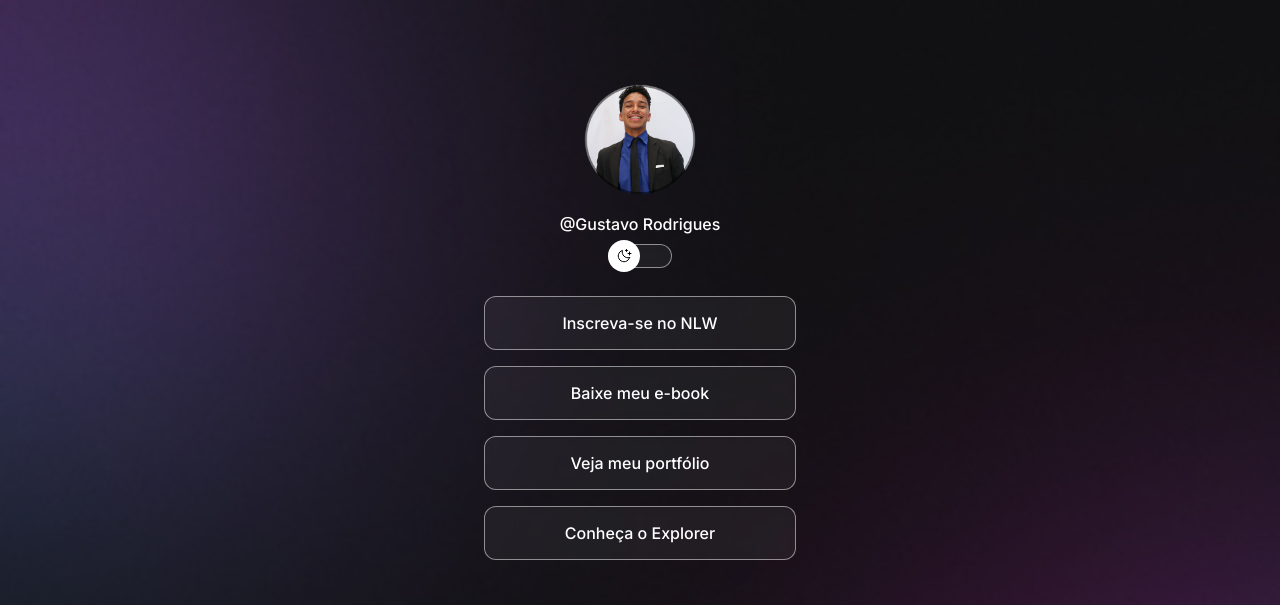
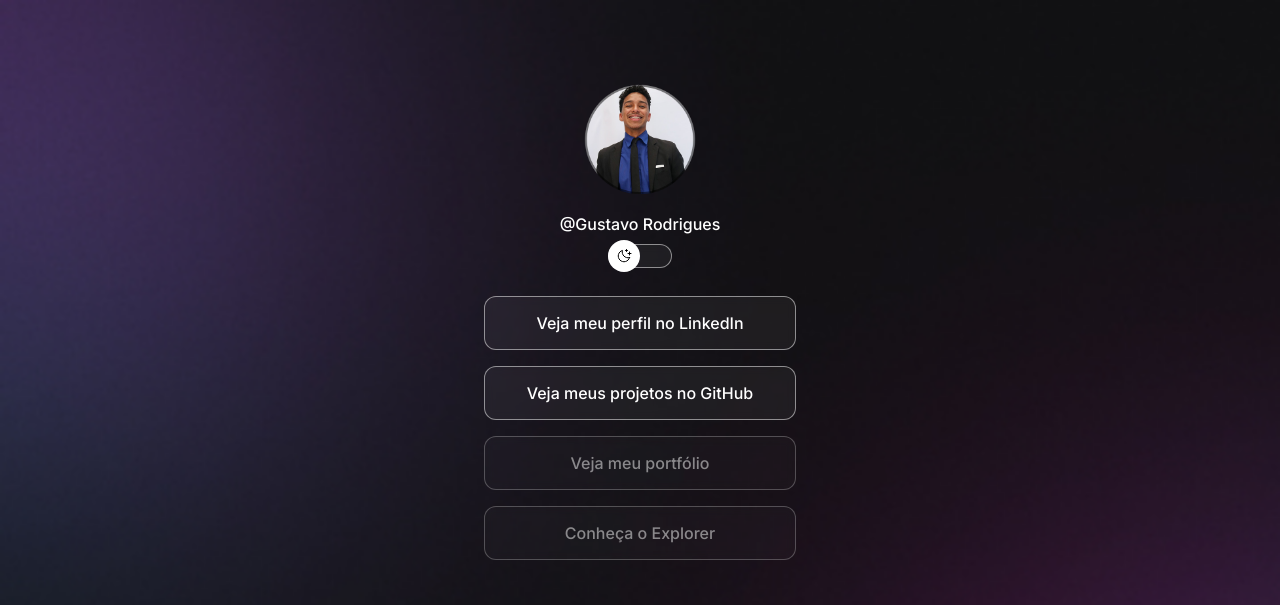
Before and after one commit to Gustavoo-coder/guh-links, a plain HTML site: page index.html in a window 1280 px wide. Shown: the top 605 px of the page. Drawn offline with nearby package versions, Linux system fonts and the light colour scheme.

Commit message:
Atualizei o documento html, inclui novos links e fiz uma alteração no estilo css

```diff
--- a/index.html
+++ b/index.html
@@ -25,33 +25,33 @@
 
         <ul>
           <li>
-            <a href="#">Inscreva-se no NLW</a>
+            <a href="https://www.linkedin.com/in/gustavo-rodrigues-68760025b/" target="_blank">Veja meu perfil no LinkedIn</a>
             </li>
 
             <li>
-              <a href="#">Baixe meu e-book</a>
+              <a href="https://github.com/Gustavoo-coder" target="_blank">Veja meus projetos no GitHub</a>
             </li>
 
             <li>
-              <a href="#">Veja meu portfólio</a>
+              <a href="#" id="portifolio" >Veja meu portfólio</a>
             </li>
 
             <li>
-              <a href="#">Conheça o Explorer</a>
+              <a href="#" id="explorer"  >Conheça o Explorer</a>
             </li>
           </ul>
 
            <div id="icons">
-                <a href="https://github.com/Gustavoo-coder" target="_blank">
-                  <ion-icon name="logo-github"></ion-icon>
+                <a href="mailto:gustavoaft78@outlook.com" target="_blank">
+                  <ion-icon name="mail"></ion-icon>
                 </a>
 
                 <a href="https://www.instagram.com/tavares_twt/" target="_blank">
                   <ion-icon name="logo-instagram"></ion-icon>
                 </a>
 
-                <a href="https://www.linkedin.com/in/gustavo-rodrigues-68760025b/" target="_blank">
-                  <ion-icon name="logo-linkedin"></ion-icon>
+                <a href="tel:5511959299403" target="_blank">
+                  <ion-icon name="logo-whatsapp"></ion-icon>
                 </a>
 
 
@@ -65,7 +65,7 @@
 
 
       <footer>
-       "Programar é dar vida aos sonhos no Mundo Digital."
+       "Programar é dar vida aos sonhos no mundo digital."
       </footer>
 
     <script type="module" src="https://unpkg.com/ionicons@7.1.0/dist/ionicons/ionicons.esm.js"></script>
--- a/style.css
+++ b/style.css
@@ -133,6 +133,21 @@ ul li a{
   transition: background 0.2s;
 }
 
+/* Realizar futuras alterações*/
+
+#portifolio{
+opacity: 0.5;
+pointer-events: none;    /* bloqueia o clique normal */
+position: relative;
+}
+
+#explorer{
+opacity: 0.5;
+pointer-events: none;
+position: relative;
+}
+
+
 /*Pseudo-selector, aplica as interações quando o mouse passar por cima*/
 ul li a:hover{
 background: var(--surface-color-hover);
```
